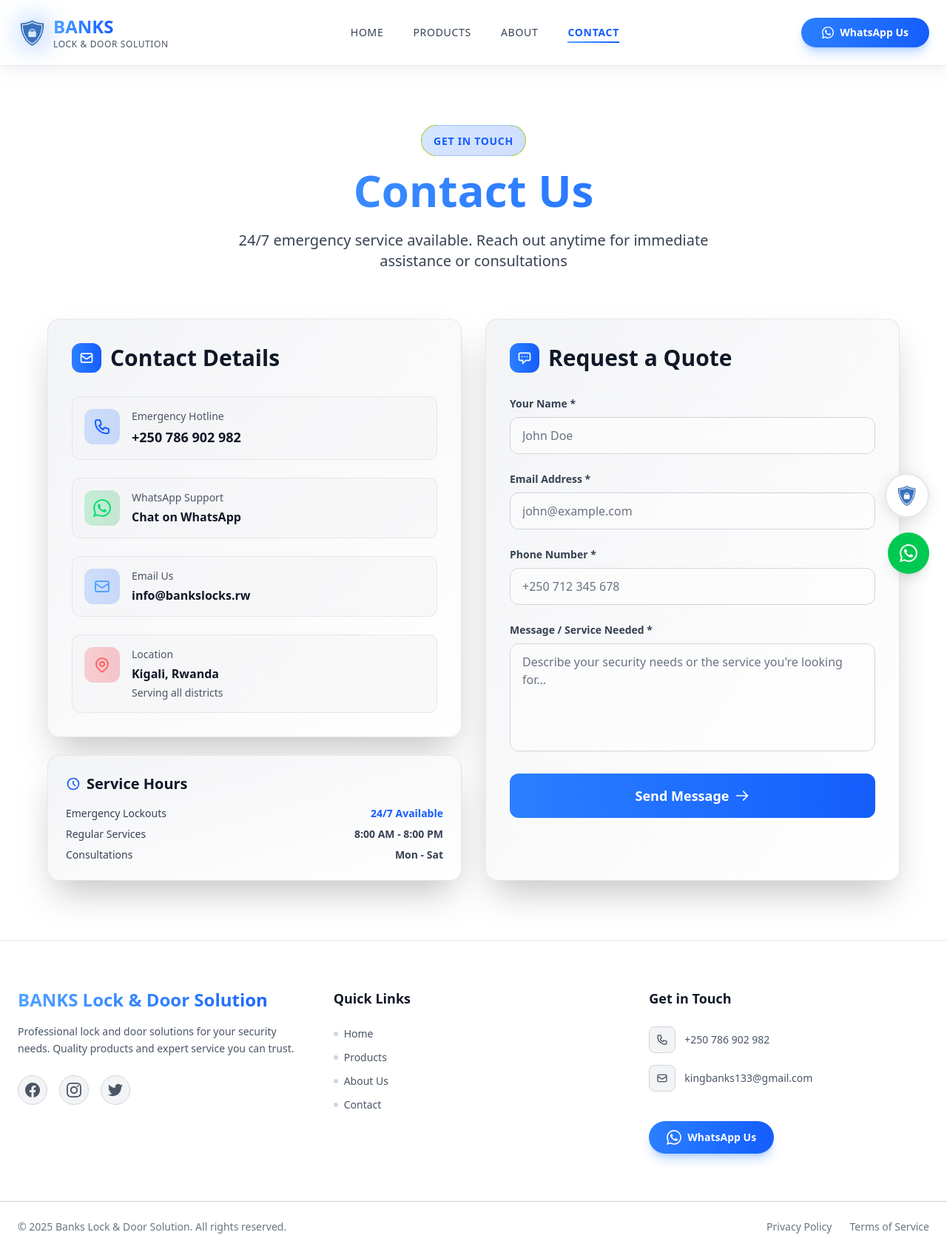
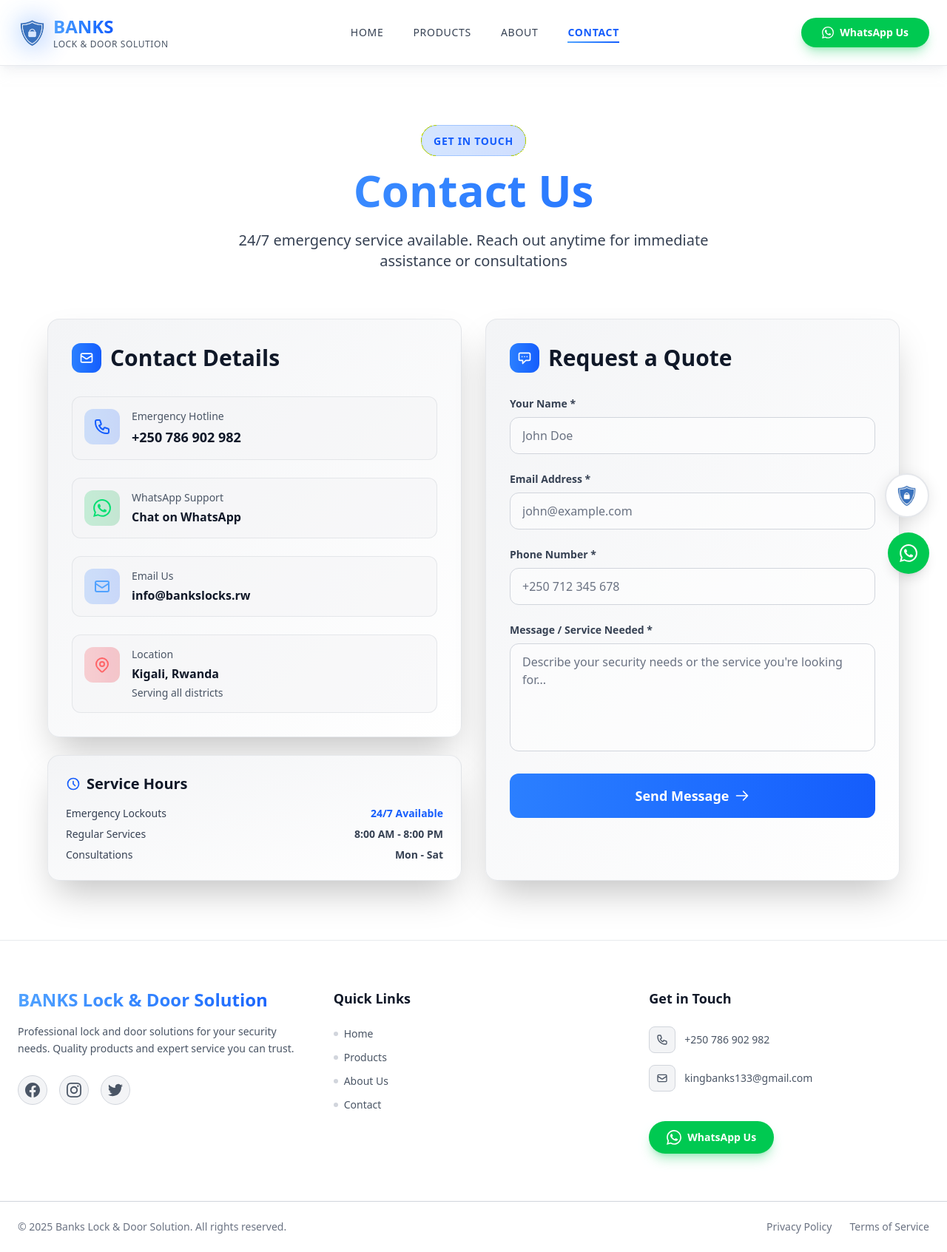
Before and after one commit to Val-Antin1/banks, a React (Vite) app: page /contact in a window 1280 px wide. Shown: the whole page at 74% size. Built offline with nearby package versions, Linux system fonts and the light colour scheme.

Commit message:
frontend upt

```diff
--- a/src/components/Footer.jsx
+++ b/src/components/Footer.jsx
@@ -82,10 +82,10 @@
               <span>kingbanks133@gmail.com</span>
             </div>
             <a
-              href="https://wa.me/25071234567"
+              href={`https://wa.me/250786902982?text=${encodeURIComponent("Hi! I visited your HomeAccessories website and I'm interested in your products. Can you help me find what I'm looking for?")}`}
               target="_blank"
               rel="noreferrer"
-              className="inline-flex items-center gap-2 mt-6 bg-gradient-to-r from-blue-500 to-blue-600 text-white px-6 py-3 rounded-full text-sm font-bold shadow-lg shadow-blue-500/30 hover:shadow-blue-500/50 hover:scale-105 transition-all duration-300 group"
+              className="inline-flex items-center gap-2 mt-6 bg-green-500 hover:bg-green-600 text-white px-6 py-3 rounded-full text-sm font-bold shadow-lg shadow-green-500/30 hover:shadow-green-500/50 hover:scale-105 transition-all duration-300 group"
             >
               <svg className="w-5 h-5 group-hover:rotate-12 transition-transform" fill="currentColor" viewBox="0 0 24 24">
                 <path d="M17.472 14.382c-.297-.149-1.758-.867-2.03-.967-.273-.099-.471-.148-.67.15-.197.297-.767.966-.94 1.164-.173.199-.347.223-.644.075-.297-.15-1.255-.463-2.39-1.475-.883-.788-1.48-1.761-1.653-2.059-.173-.297-.018-.458.13-.606.134-.133.298-.347.446-.52.149-.174.198-.298.298-.497.099-.198.05-.371-.025-.52-.075-.149-.669-1.612-.916-2.207-.242-.579-.487-.5-.669-.51-.173-.008-.371-.01-.57-.01-.198 0-.52.074-.792.372-.272.297-1.04 1.016-1.04 2.479 0 1.462 1.065 2.875 1.213 3.074.149.198 2.096 3.2 5.077 4.487.709.306 1.262.489 1.694.625.712.227 1.36.195 1.871.118.571-.085 1.758-.719 2.006-1.413.248-.694.248-1.289.173-1.413-.074-.124-.272-.198-.57-.347m-5.421 7.403h-.004a9.87 9.87 0 01-5.031-1.378l-.361-.214-3.741.982.998-3.648-.235-.374a9.86 9.86 0 01-1.51-5.26c.001-5.45 4.436-9.884 9.888-9.884 2.64 0 5.122 1.03 6.988 2.898a9.825 9.825 0 012.893 6.994c-.003 5.45-4.437 9.884-9.885 9.884m8.413-18.297A11.815 11.815 0 0012.05 0C5.495 0 .16 5.335.157 11.892c0 2.096.547 4.142 1.588 5.945L.057 24l6.305-1.654a11.882 11.882 0 005.683 1.448h.005c6.554 0 11.89-5.335 11.893-11.893a11.821 11.821 0 00-3.48-8.413z"/>
--- a/src/components/Header.jsx
+++ b/src/components/Header.jsx
@@ -56,10 +56,10 @@
 
         {/* Desktop CTA */}
         <a
-          href="https://wa.me/0786902982"
+          href={`https://wa.me/250786902982?text=${encodeURIComponent("Hi! I visited your HomeAccessories website and I'm interested in your products. Can you help me find what I'm looking for?")}`}
           target="_blank"
           rel="noreferrer"
-          className="hidden md:flex relative bg-gradient-to-r from-blue-500 to-blue-600 text-white px-7 py-2.5 rounded-full text-sm font-bold shadow-lg shadow-blue-500/30 hover:shadow-blue-500/50 hover:scale-105 transition-all duration-300 overflow-hidden group"
+          className="hidden md:flex relative bg-green-500 hover:bg-green-600 text-white px-7 py-2.5 rounded-full text-sm font-bold shadow-lg shadow-green-500/30 hover:shadow-green-500/50 hover:scale-105 transition-all duration-300 overflow-hidden group"
         >
           <span className="relative z-10 flex items-center gap-2">
             <svg className="w-4 h-4" fill="currentColor" viewBox="0 0 24 24">
@@ -102,10 +102,10 @@
           {/* Mobile CTA */}
           <div className="px-6 pb-4">
             <a
-              href="https://wa.me/0786902982"
+              href={`https://wa.me/250786902982?text=${encodeURIComponent("Hi! I visited your HomeAccessories website and I'm interested in your products. Can you help me find what I'm looking for?")}`}
               target="_blank"
               rel="noreferrer"
-              className="flex items-center justify-center gap-2 bg-gradient-to-r from-blue-500 to-blue-600 text-white px-6 py-3 rounded-full text-sm font-bold shadow-lg shadow-blue-500/30 hover:shadow-blue-500/50 hover:scale-105 transition-all duration-300"
+              className="flex items-center justify-center gap-2 bg-green-500 hover:bg-green-600 text-white px-6 py-3 rounded-full text-sm font-bold shadow-lg shadow-green-500/30 hover:shadow-green-500/50 hover:scale-105 transition-all duration-300"
               onClick={() => setIsMobileMenuOpen(false)}
             >
               <svg className="w-4 h-4" fill="currentColor" viewBox="0 0 24 24">
--- a/src/pages/Contact.jsx
+++ b/src/pages/Contact.jsx
@@ -109,7 +109,7 @@
                       </div>
                       <div className="flex-1">
                         <p className="text-gray-600 text-sm mb-1 font-medium">WhatsApp Support</p>
-                        <a href="https://wa.me/0786902982" target="_blank" rel="noreferrer" className="text-gray-900 hover:text-green-400 transition-colors font-semibold">
+                        <a href={`https://wa.me/250786902982?text=${encodeURIComponent("Hi! I visited your HomeAccessories website and I need help with a security solution.")}`} target="_blank" rel="noreferrer" className="text-gray-900 hover:text-green-400 transition-colors font-semibold">
                           Chat on WhatsApp
                         </a>
                       </div>
--- a/src/pages/Home.jsx
+++ b/src/pages/Home.jsx
@@ -67,10 +67,10 @@
             </a>
 
             <a
-              href="https://wa.me/0786902982"
+              href={`https://wa.me/250786902982?text=${encodeURIComponent("Hi! I visited your HomeAccessories website and I'm interested in your products. Can you help me find what I'm looking for?")}`}
               target="_blank"
               rel="noreferrer"
-              className="group border-2 border-blue-600 text-blue-600 px-8 py-4 rounded-full font-bold text-lg hover:bg-blue-600 hover:text-white transition-all duration-300 hover:shadow-lg hover:shadow-blue-500/30 hover:scale-105 inline-flex items-center gap-2"
+              className="group border-2 border-green-500 text-green-600 px-8 py-4 rounded-full font-bold text-lg hover:bg-green-500 hover:text-white transition-all duration-300 hover:shadow-lg hover:shadow-green-500/30 hover:scale-105 inline-flex items-center gap-2"
             >
               <svg className="w-5 h-5 group-hover:rotate-12 transition-transform" fill="currentColor" viewBox="0 0 24 24">
                 <path d="M17.472 14.382c-.297-.149-1.758-.867-2.03-.967-.273-.099-.471-.148-.67.15-.197.297-.767.966-.94 1.164-.173.199-.347.223-.644.075-.297-.15-1.255-.463-2.39-1.475-.883-.788-1.48-1.761-1.653-2.059-.173-.297-.018-.458.13-.606.134-.133.298-.347.446-.52.149-.174.198-.298.298-.497.099-.198.05-.371-.025-.52-.075-.149-.669-1.612-.916-2.207-.242-.579-.487-.5-.669-.51-.173-.008-.371-.01-.57-.01-.198 0-.52.074-.792.372-.272.297-1.04 1.016-1.04 2.479 0 1.462 1.065 2.875 1.213 3.074.149.198 2.096 3.2 5.077 4.487.709.306 1.262.489 1.694.625.712.227 1.36.195 1.871.118.571-.085 1.758-.719 2.006-1.413.248-.694.248-1.289.173-1.413-.074-.124-.272-.198-.57-.347m-5.421 7.403h-.004a9.87 9.87 0 01-5.031-1.378l-.361-.214-3.741.982.998-3.648-.235-.374a9.86 9.86 0 01-1.51-5.26c.001-5.45 4.436-9.884 9.888-9.884 2.64 0 5.122 1.03 6.988 2.898a9.825 9.825 0 012.893 6.994c-.003 5.45-4.437 9.884-9.885 9.884m8.413-18.297A11.815 11.815 0 0012.05 0C5.495 0 .16 5.335.157 11.892c0 2.096.547 4.142 1.588 5.945L.057 24l6.305-1.654a11.882 11.882 0 005.683 1.448h.005c6.554 0 11.89-5.335 11.893-11.893a11.821 11.821 0 00-3.48-8.413z"/>
```
Also changed, not shown: src/pages/Products.jsx (+9 -6 lines).
